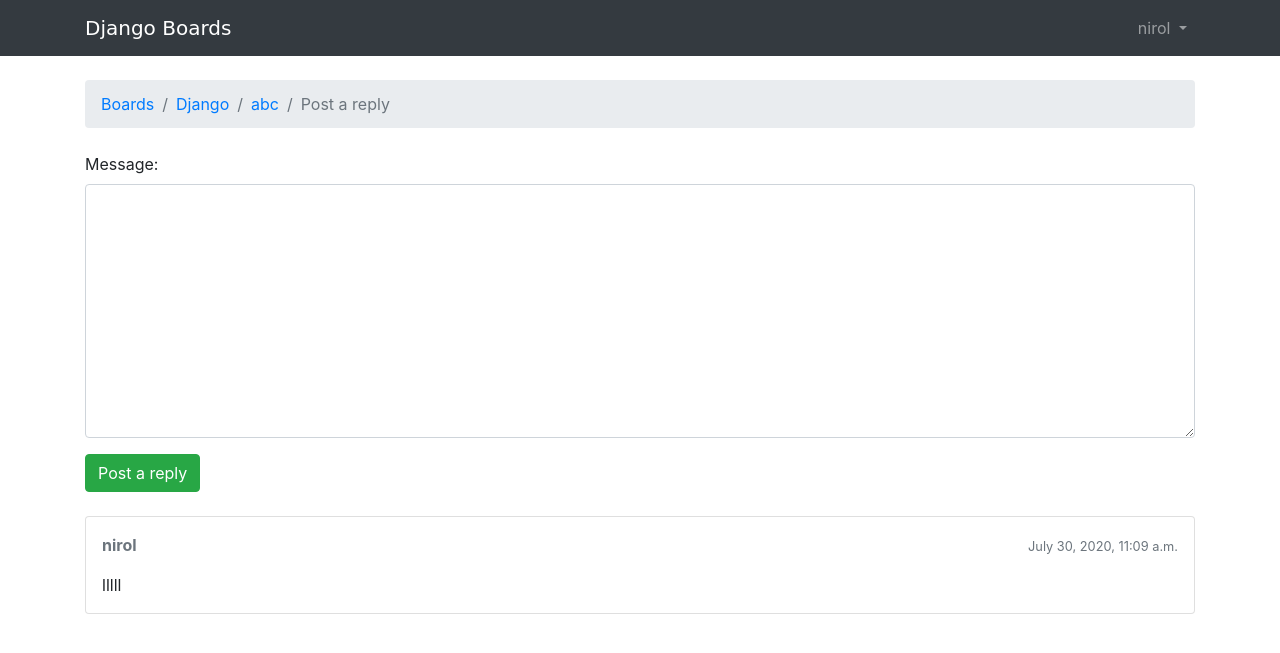
After one commit to Nirol/django_forum_board, a Django app: page /boards/1/topics/1/reply/ in a window 1280 px wide. The commit adds this page. Shown: the top 653 px of the page. Run offline with Django 3.2, Linux system fonts and the light colour scheme; a user stored in the database is signed in; data comes from the database, SQL or seed files in the repository; both versions use the stored data as it was after the commit; some libraries are stand-ins or nearby versions; some web fonts are replaced.

Commit message:
Added topic posts,adding new topics, topics presentation, reply to topics, representation of last topic and number of topics on home view.

```diff
--- a/django1/boards/forms.py
+++ b/django1/boards/forms.py
@@ -1,6 +1,6 @@
 from django import forms
 from .models import Topic
-
+from .models import Post
 
 
 
@@ -15,3 +15,11 @@ class NewTopicForm(forms.ModelForm):
     class Meta:
         model = Topic
         fields = ['subject', 'message']
+
+
+
+
+class PostForm(forms.ModelForm):
+    class Meta:
+        model = Post
+        fields = ['message', ]
--- a/django1/boards/models.py
+++ b/django1/boards/models.py
@@ -3,7 +3,7 @@ from django.db import models
 # Create your models here.
 from django.db import models
 from django.contrib.auth.models import User
-
+from django.utils.text import Truncator
 
 class Board(models.Model):
     name = models.CharField(max_length=30, unique=True)
@@ -11,13 +11,21 @@ class Board(models.Model):
     def __str__(self):
         return self.name
 
+    def get_posts_count(self):
+        return Post.objects.filter(topic__board=self).count()
+
+    def get_last_post(self):
+        return Post.objects.filter(topic__board=self).order_by('-created_at').first()
+
 
 class Topic(models.Model):
     subject = models.CharField(max_length=255)
     last_updated = models.DateTimeField(auto_now_add=True)
     board = models.ForeignKey(Board, related_name='topics', on_delete=models.CASCADE)
     starter = models.ForeignKey(User, related_name='topics', on_delete=models.CASCADE)
-
+    views = models.PositiveIntegerField(default=0)
+    def __str__(self):
+        return self.subject
 
 class Post(models.Model):
     message = models.TextField(max_length=4000)
@@ -26,3 +34,6 @@ class Post(models.Model):
     updated_at = models.DateTimeField(null=True)
     created_by = models.ForeignKey(User, related_name='posts', on_delete=models.CASCADE)
     updated_by = models.ForeignKey(User, null=True, related_name='+', on_delete=models.CASCADE)
+    def __str__(self):
+        truncated_message = Truncator(self.message)
+        return truncated_message.chars(30)
--- a/django1/boards/views.py
+++ b/django1/boards/views.py
@@ -5,33 +5,67 @@ from django.contrib.auth.models import User
 from django.shortcuts import render, redirect, get_object_or_404
 from .forms import NewTopicForm
 from .models import Board, Topic, Post
+from django.contrib.auth.decorators import login_required
+from .forms import PostForm
+from django.db.models import Count
 
 def home(request):
     boards = Board.objects.all()
     return render(request, 'home.html', {'boards': boards})
 
 
+
+
 def board_topics(request, pk):
     board = get_object_or_404(Board, pk=pk)
-    return render(request, 'topics.html', {'board': board})
+    topics = board.topics.order_by('-last_updated').annotate(replies=Count('posts') - 1)
+    return render(request, 'topics.html', {'board': board, 'topics': topics})
 
 
+
+@login_required
 def new_topic(request, pk):
     board = get_object_or_404(Board, pk=pk)
-    user = User.objects.first()  # TODO: get the currently logged in user
+
     if request.method == 'POST':
         form = NewTopicForm(request.POST)
         if form.is_valid():
             topic = form.save(commit=False)
             topic.board = board
-            topic.starter = user
+            topic.starter = request.user
             topic.save()
-            post = Post.objects.create(
+            Post.objects.create(
                 message=form.cleaned_data.get('message'),
                 topic=topic,
-                created_by=user
+                created_by=request.user
             )
-            return redirect('board_topics', pk=board.pk)  # TODO: redirect to the created topic page
+            return redirect('topic_posts', pk=pk, topic_pk=topic.pk)  # TODO: redirect to the created topic page
     else:
         form = NewTopicForm()
     return render(request, 'new_topic.html', {'board': board, 'form': form})
+
+
+
+
+def topic_posts(request, pk, topic_pk):
+    topic = get_object_or_404(Topic, board__pk=pk, pk=topic_pk)
+    topic.views += 1
+    topic.save()
+    return render(request, 'topic_posts.html', {'topic': topic})
+
+
+
+@login_required
+def reply_topic(request, pk, topic_pk):
+    topic = get_object_or_404(Topic, board__pk=pk, pk=topic_pk)
+    if request.method == 'POST':
+        form = PostForm(request.POST)
+        if form.is_valid():
+            post = form.save(commit=False)
+            post.topic = topic
+            post.created_by = request.user
+            post.save()
+            return redirect('topic_posts', pk=pk, topic_pk=topic_pk)
+    else:
+        form = PostForm()
+    return render(request, 'reply_topic.html', {'topic': topic, 'form': form})
--- a/django1/django1/urls.py
+++ b/django1/django1/urls.py
@@ -56,5 +56,6 @@ url(r'^settings/password/$', auth_views.PasswordChangeView.as_view(template_name
 url(r'^settings/password/done/$', auth_views.PasswordChangeDoneView.as_view(template_name='password_change_done.html'),
     name='password_change_done'),
 
-
+url(r'^boards/(?P<pk>\d+)/topics/(?P<topic_pk>\d+)/$', views.topic_posts, name='topic_posts'),
+url(r'^boards/(?P<pk>\d+)/topics/(?P<topic_pk>\d+)/reply/$', views.reply_topic, name='reply_topic'),
 ]
--- a/django1/templates/login.html
+++ b/django1/templates/login.html
@@ -18,6 +18,7 @@
             <h3 class="card-title">Log in</h3>
             <form method="post" novalidate>
               {% csrf_token %}
+               <input type="hidden" name="next" value="{{ next }}">
               {% include 'includes/form.html' %}
               <button type="submit" class="btn btn-primary btn-block">Log in</button>
             </form>
--- /dev/null
+++ b/django1/templates/reply_topic.html
@@ -0,0 +1,38 @@
+{% extends 'base.html' %}
+
+{% load static %}
+
+{% block title %}Post a reply{% endblock %}
+
+{% block breadcrumb %}
+  <li class="breadcrumb-item"><a href="{% url 'home' %}">Boards</a></li>
+  <li class="breadcrumb-item"><a href="{% url 'board_topics' topic.board.pk %}">{{ topic.board.name }}</a></li>
+  <li class="breadcrumb-item"><a href="{% url 'topic_posts' topic.board.pk topic.pk %}">{{ topic.subject }}</a></li>
+  <li class="breadcrumb-item active">Post a reply</li>
+{% endblock %}
+
+{% block content %}
+
+  <form method="post" class="mb-4">
+    {% csrf_token %}
+    {% include 'includes/form.html' %}
+    <button type="submit" class="btn btn-success">Post a reply</button>
+  </form>
+
+  {% for post in topic.posts.all %}
+    <div class="card mb-2">
+      <div class="card-body p-3">
+        <div class="row mb-3">
+          <div class="col-6">
+            <strong class="text-muted">{{ post.created_by.username }}</strong>
+          </div>
+          <div class="col-6 text-right">
+            <small class="text-muted">{{ post.created_at }}</small>
+          </div>
+        </div>
+        {{ post.message }}
+      </div>
+    </div>
+  {% endfor %}
+
+{% endblock %}
--- a/django1/templates/topics.html
+++ b/django1/templates/topics.html
@@ -26,10 +26,10 @@
     <tbody>
 {% for topic in board.topics.all %}
   <tr>
-          <td>{{ topic.subject }}</td>
+    <td><a href="{% url 'topic_posts' board.pk topic.pk %}">{{ topic.subject }}</a></td>
     <td>{{ topic.starter.username }}</td>
-          <td>0</td>
-          <td>0</td>
+   <td>{{ topic.replies }}</td>
+    <td>{{ topic.views  }}</td>
     <td>{{ topic.last_updated }}</td>
   </tr>
 {% endfor %}
```
Also changed, not shown: django1/boards/tests/test_view_board_topics.py (added, +41 -0 lines), django1/boards/tests/test_view_home.py (added, +23 -0 lines), django1/boards/tests/test_view_new_topic.py (renamed from django1/boards/tests/test_views.py, +13 -56 lines), django1/boards/tests/test_view_reply_topic.py (added, +95 -0 lines), django1/boards/tests/test_view_topic_posts.py (added, +23 -0 lines), django1/templates/home.html (+21 -3 lines), django1/templates/topic_posts.html (added, +51 -0 lines), django1/db.sqlite3, django1/static/img/avatar.svg (added). Lines whose indentation alone changed are shown as unchanged.
